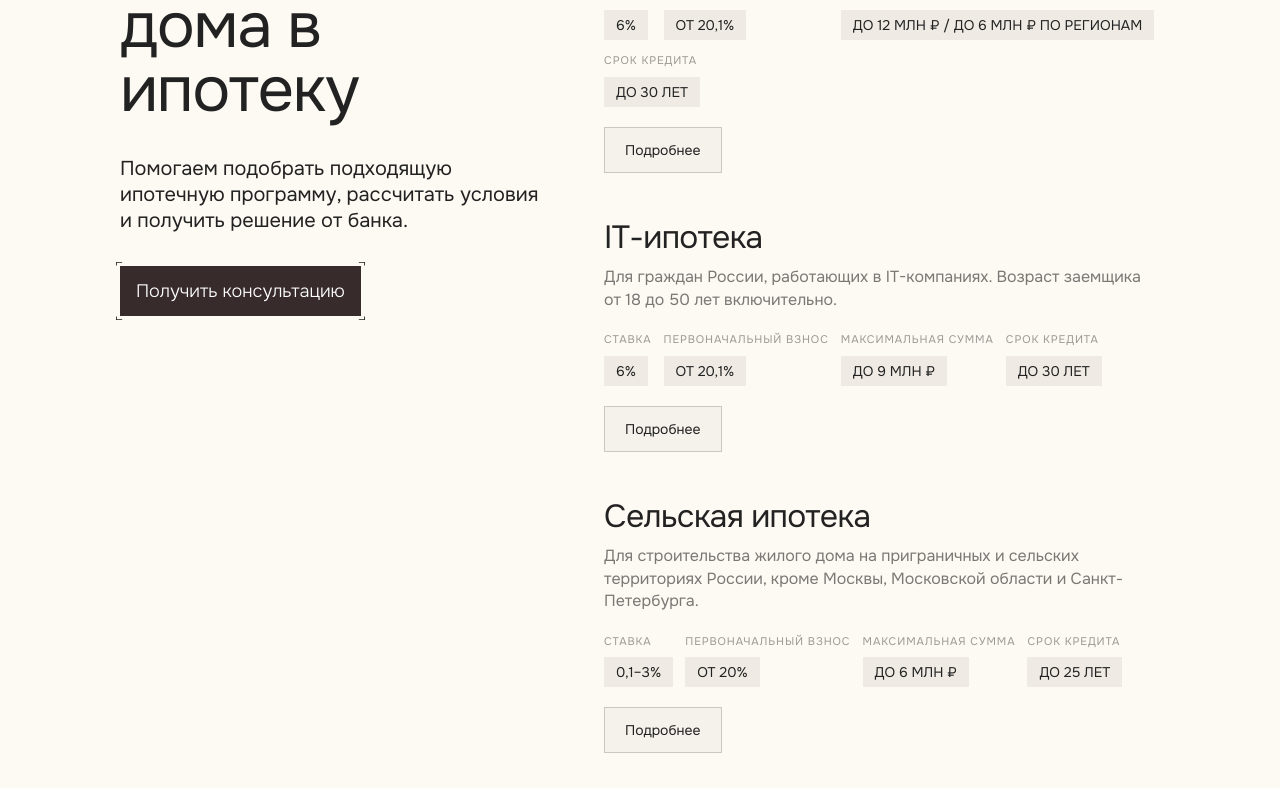
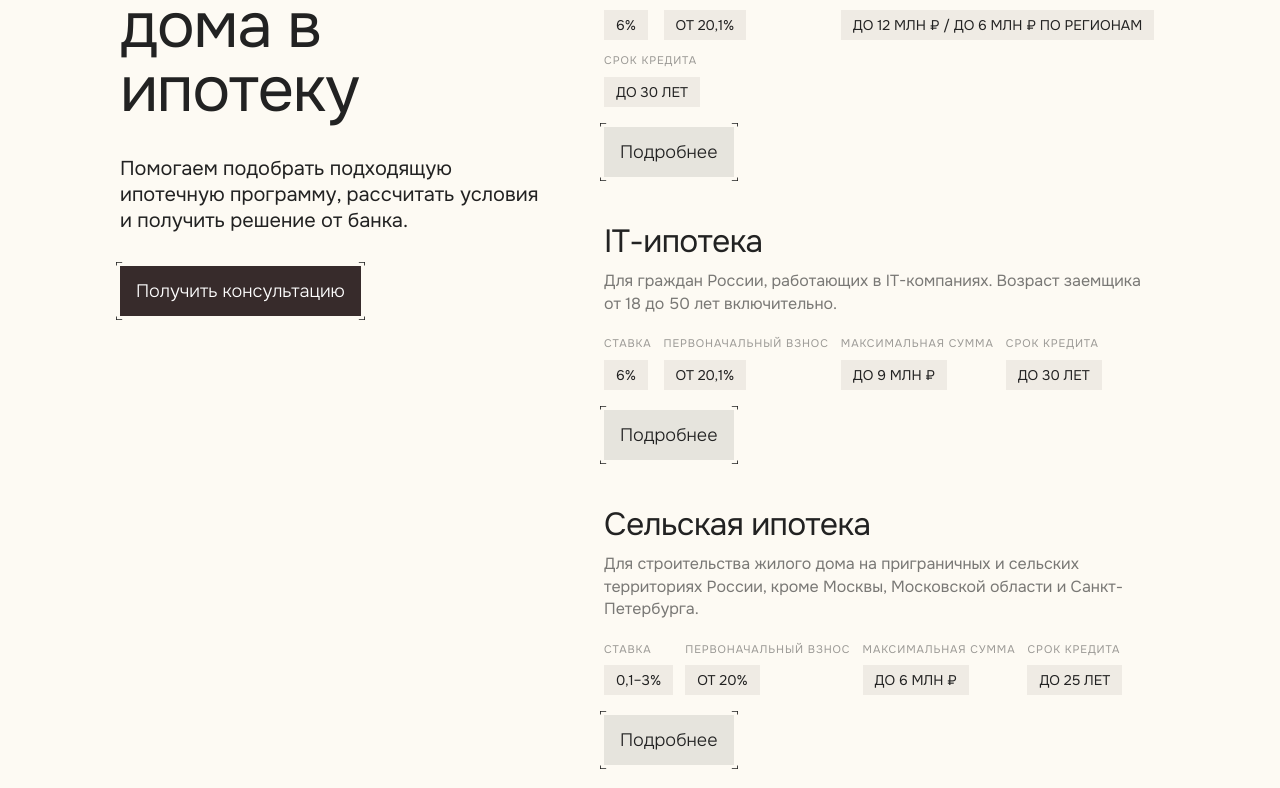
Before and after one commit to Kapustin-Team/sdach.ru, a Next.js app: page / in a window 1280 px wide. Shown: the part 3032-3820 px from the top of the page. Built offline with nearby package versions, Linux system fonts and the light colour scheme; no server answers.

Commit message:
Use shared button style for mortgage details

```diff
--- a/src/components/blocks/Mortgage.tsx
+++ b/src/components/blocks/Mortgage.tsx
@@ -137,13 +137,13 @@ export default function Mortgage({
 
                   {program.details && (
                     <div className="flex flex-col items-start gap-4">
-                      <button
-                        type="button"
+                      <Button
+                        variant="secondary"
+                        className="text-base"
                         onClick={() => setExpandedProgram(isExpanded ? null : program.title)}
-                        className="inline-flex items-center justify-center border border-dark/20 bg-[#F5F2EC] px-5 py-3 font-sans text-sm text-dark transition-colors hover:bg-[#ECE6DD]"
                       >
                         {isExpanded ? 'Скрыть подробности' : 'Подробнее'}
-                      </button>
+                      </Button>
 
                       {isExpanded && (
                         <p className="max-w-[780px] font-sans text-[15px] leading-[1.6] text-dark/70 max-md:text-[14px]">
```
